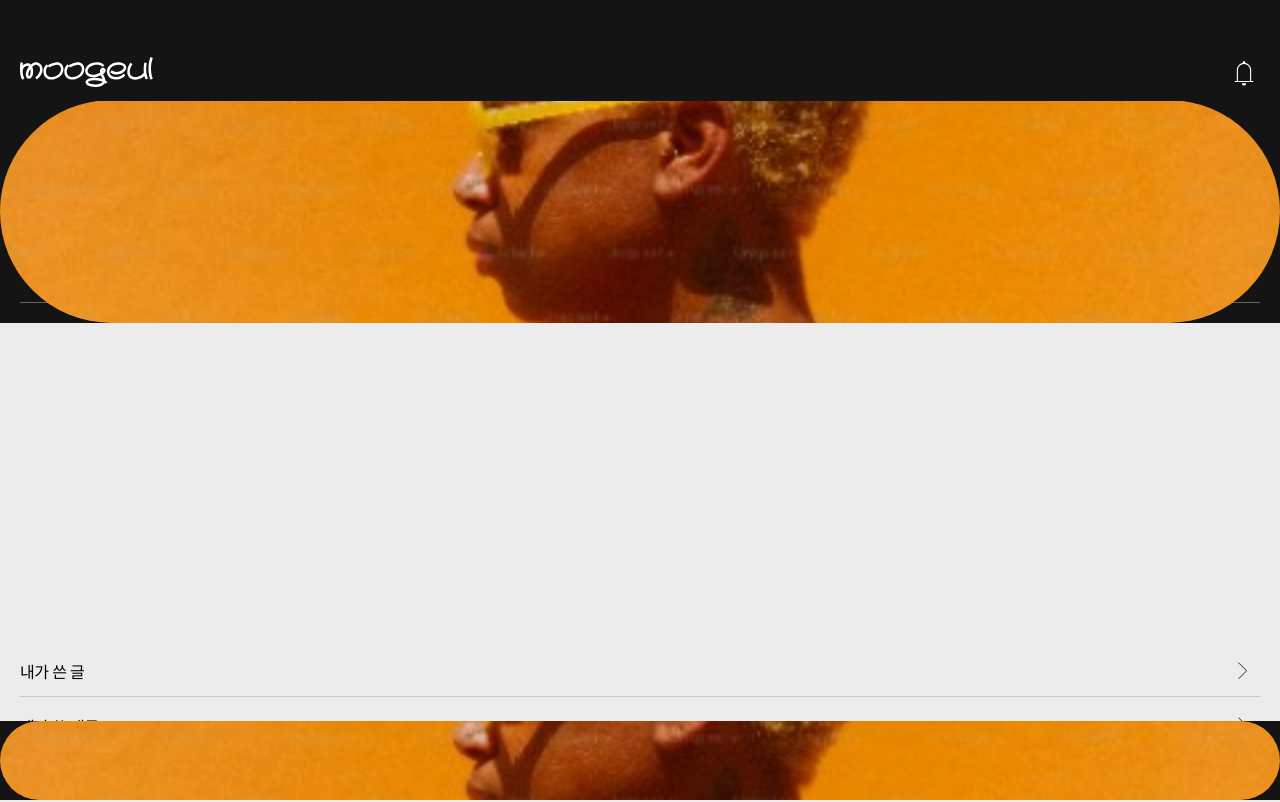
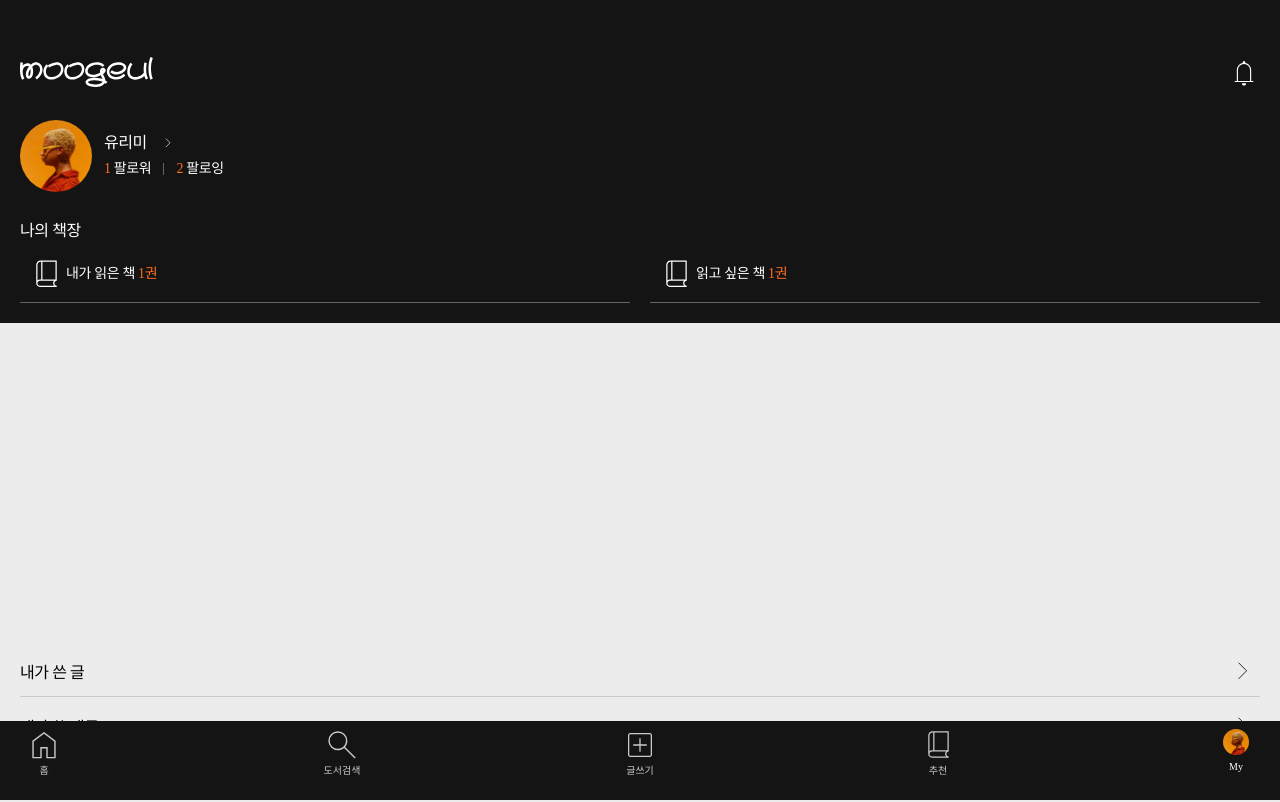
Before and after one commit to Moongeul/v2_frontend, a Next.js app: page /mypage in a window 1280 px wide. Shown: the top 802 px of the page. Built offline with nearby package versions, Linux system fonts and the light colour scheme; a web font is replaced by a local one.

Commit message:
style: 이미지 크기 에러 수정

```diff
--- a/src/components/common/NavBar.tsx
+++ b/src/components/common/NavBar.tsx
@@ -42,12 +42,12 @@
     {
       content: 'My',
       selectedIcon: (
-        <div className="flex h-[1.625rem] w-[1.625rem] items-center justify-center overflow-hidden">
+        <div className="relative flex h-[1.625rem] w-[1.625rem] items-center justify-center overflow-hidden">
           <Image src="/profile.jpg" fill alt="프로필" className="rounded-full object-cover" />
         </div>
       ),
       unselectedHomeIcon: (
-        <div className="flex h-[1.625rem] w-[1.625rem] items-center justify-center overflow-hidden">
+        <div className="relative flex h-[1.625rem] w-[1.625rem] items-center justify-center overflow-hidden">
           <Image src="/profile.jpg" fill alt="프로필" className="rounded-full object-cover" />
         </div>
       ),
--- a/src/components/mypage/MyPageHeader.tsx
+++ b/src/components/mypage/MyPageHeader.tsx
@@ -7,7 +7,7 @@
   return (
     <header className="fixed top-[100px] flex w-full flex-col gap-y-[28px] bg-black p-5">
       <section className="flex items-center gap-x-3">
-        <div className="flex h-[72px] w-[72px] items-center justify-center overflow-hidden">
+        <div className="relative flex h-[72px] w-[72px] items-center justify-center overflow-hidden">
           <Image src="/profile.jpg" fill alt="프로필" className="rounded-full object-cover" />
         </div>
         <div className="flex flex-col gap-y-1">
```
